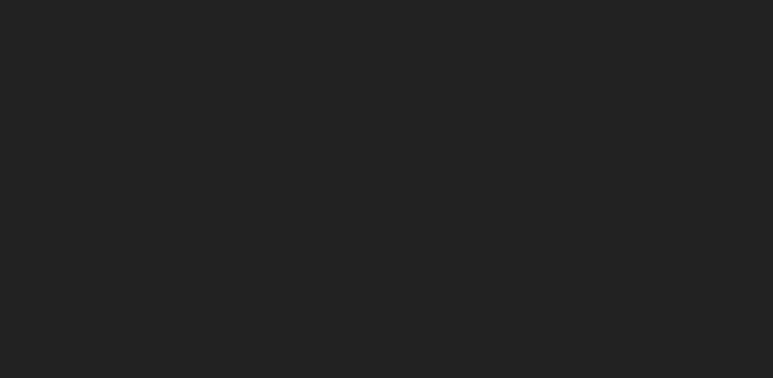
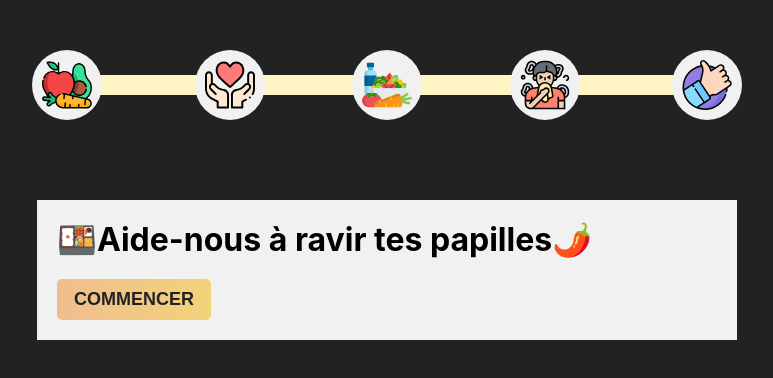
Before and after one commit to Athellan/multistep, a React (Create React App) app: page / in a window 1280 px wide. Shown: the top 378 px of the page, without its empty margins (253-1026 px from the left). Built offline with nearby package versions, Linux system fonts and the light colour scheme.

Commit message:
cards ok

```diff
--- a/package.json
+++ b/package.json
@@ -12,7 +12,7 @@
     "web-vitals": "^1.1.1"
   },
   "scripts": {
-    "start": "react-scripts start",
+    "start": "react-scripts --openssl-legacy-provider start",
     "build": "react-scripts build",
     "test": "react-scripts test",
     "eject": "react-scripts eject"
--- a/src/App.js
+++ b/src/App.js
@@ -1,9 +1,10 @@
 import "./App.css";
+import Multiform from "./Components/MultiForm/Multiform";
 
 function App() {
   return (
     <div className="App">
-
+      <Multiform />
     </div>
   );
 }
--- /dev/null
+++ b/src/Components/MultiForm/Indicator/Indicator.js
@@ -0,0 +1,35 @@
+import React from "react";
+import "./Indicator.css";
+import healthy from "./icons/healthy.svg";
+import love from "./icons/love.svg";
+import diet from "./icons/diet.svg";
+import allergy from "./icons/allergy.svg";
+import thumb from "./icons/thumb.svg";
+
+export default function Indicator() {
+  return (
+    <div className="container-indicator">
+      <div className="container-lines">
+        <div className="line upper-line"></div>
+        <div className="line under-line"></div>
+      </div>
+      <div className="container-img">
+        <div className="bloc-img">
+          <img src={healthy} alt="" />
+        </div>
+        <div className="bloc-img">
+          <img src={love} alt="" />
+        </div>
+        <div className="bloc-img">
+          <img src={diet} alt="" />
+        </div>
+        <div className="bloc-img">
+          <img src={allergy} alt="" />
+        </div>
+        <div className="bloc-img">
+          <img src={thumb} alt="" />
+        </div>
+      </div>
+    </div>
+  );
+}
--- /dev/null
+++ b/src/Components/MultiForm/Infos/CardBegin.js
@@ -0,0 +1,11 @@
+import React from "react";
+import "./Card.css";
+
+export default function CardBegin() {
+  return (
+    <div className="card">
+      <h1>🍱Aide-nous à ravir tes papilles🌶️</h1>
+      <button>COMMENCER</button>
+    </div>
+  );
+}
--- /dev/null
+++ b/src/Components/MultiForm/Infos/CardEnd.js
@@ -0,0 +1,11 @@
+import React from "react";
+import "./Card.css";
+
+export default function CardEnd() {
+  return (
+    <div className="card">
+      <h1>Bravissimo ! </h1>
+      <p>On peut maintenant te proposer des plats en fonction de tes goûts.</p>
+    </div>
+  );
+}
--- /dev/null
+++ b/src/Components/MultiForm/Multiform.js
@@ -0,0 +1,24 @@
+import React, { useState } from "react";
+import "./MultiForm.css";
+import Indicator from "./Indicator/Indicator";
+import CardBegin from "./Infos/CardBegin";
+import CardEnd from "./Infos/CardEnd";
+
+export default function Multiform() {
+  const [formIndex, setFormIndex] = useState(1);
+
+  const [allFormData, setAllFormData] = useState({
+    dietForm: "",
+    foodStyle: [],
+    allergies: [],
+    prefs: {},
+  });
+
+  return (
+    <div className="container-multiform">
+      <Indicator />
+      <CardBegin />
+      {/* <CardEnd /> */}
+    </div>
+  );
+}
```
